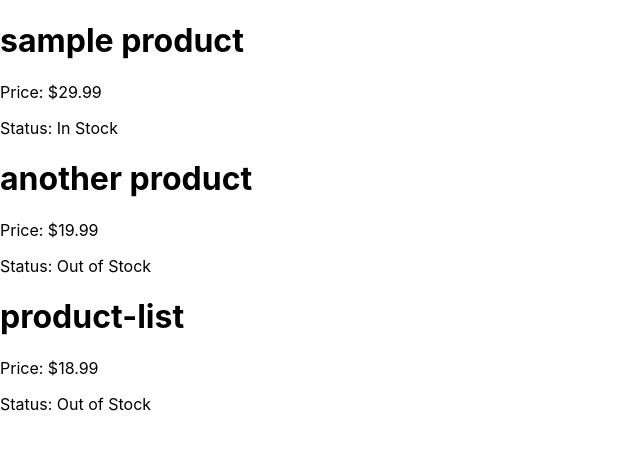
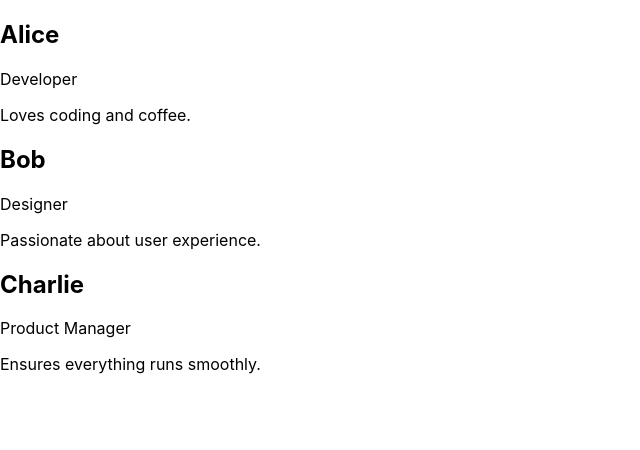
Before and after one commit to abinishifex/my-todo-app, a React (Create React App) app: page / in a window 1280 px wide. Shown: the top 450 px of the page, without its empty margins (0-640 px from the left). Built offline with nearby package versions, Linux system fonts and the light colour scheme.

Commit message:
member add

```diff
--- a/src/App.js
+++ b/src/App.js
@@ -1,13 +1,12 @@
-import React from "react";
-import ProductCard from "./components/ProductCard/ProductCard";
+import MemberCard from "./components/MemeberCard";
+import Team from "./components/Team";
 
 function App() {
-  return (
+  return(
     <div>
-    <ProductCard  name="sample product" price = {29.99} isAvailable={true} />
-    <ProductCard  name="another product" price = {19.99} isAvailable={false} />
-    <ProductCard  name="product-list" price = {18.99} isAvailable={false} />
+      <Team />
     </div>
   );
 }
+
 export default App;
--- /dev/null
+++ b/src/components/MemeberCard.jsx
@@ -0,0 +1,12 @@
+import React from 'react';
+
+function MemberCard(props){
+    return(
+        <div>
+            <h2>{props.Name}</h2>
+            <p>{props.Role}</p>
+            <p>{props.Bio}</p>
+        </div>
+    );
+}
+export default MemberCard;
--- /dev/null
+++ b/src/components/Team.jsx
@@ -0,0 +1,22 @@
+import MemberCard from "./MemeberCard";
+
+function Team() {const members = [
+                { Name: "Alice", Role: "Developer", Bio: "Loves coding and coffee." },
+                { Name: "Bob", Role: "Designer", Bio: "Passionate about user experience." },
+                { Name: "Charlie", Role: "Product Manager", Bio: "Ensures everything runs smoothly." }
+            ];
+    return(
+        <div>
+        {members.map((memeber, index) => (
+            <MemberCard
+                key={index}
+                Name={memeber.Name}
+                Role={memeber.Role}
+                Bio={memeber.Bio}
+            />
+
+        ))}  </div>
+
+    );
+}
+export default Team;
```
Also changed, not shown: src/Navbar.jsx (added, +9 -0 lines).
